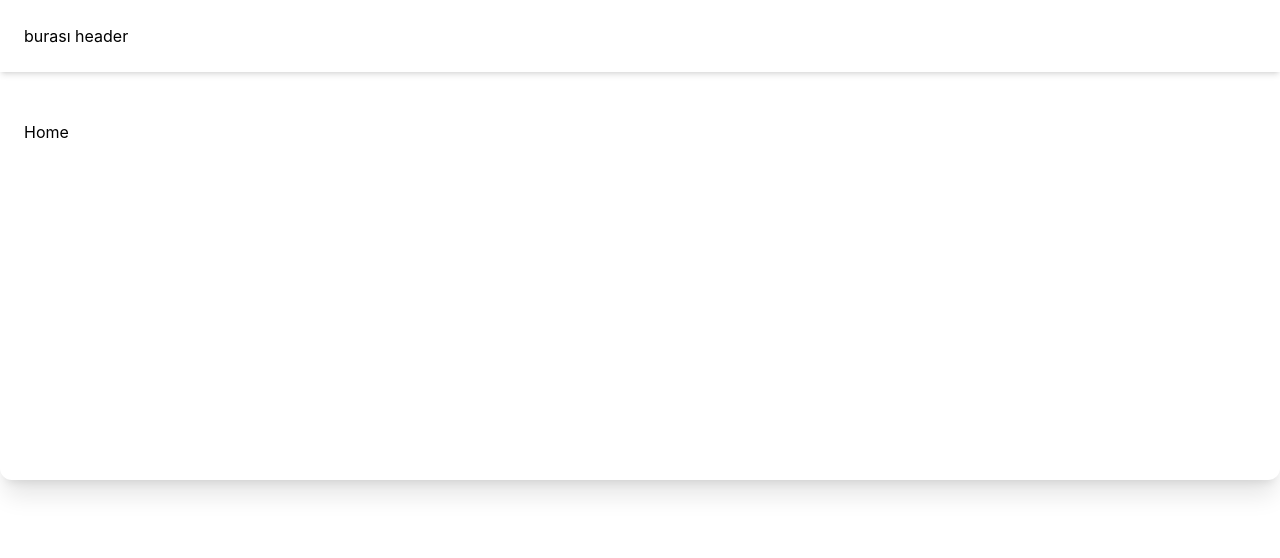
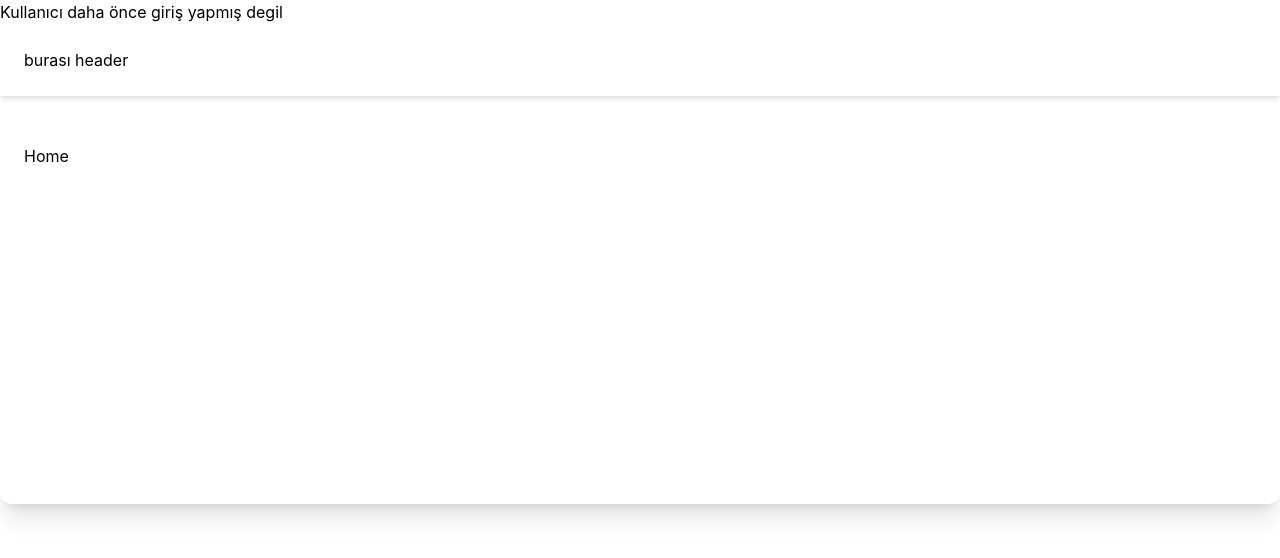
Before and after one commit to gokhanozdemir/tivikkir, a React (Vite) app: page / in a window 1280 px wide. Shown: the top 558 px of the page. Built offline with nearby package versions, Linux system fonts and the light colour scheme.

Commit message:
sayfa ilk açıldığında kullanıcı giriş yapmış mı kontrol eder

```diff
--- a/package.json
+++ b/package.json
@@ -10,6 +10,7 @@
   },
   "dependencies": {
     "axios": "^1.7.8",
+    "date-fns": "^4.1.0",
     "jwt-decode": "^4.0.0",
     "query-string": "^9.1.1",
     "react": "^18.2.0",
--- a/src/App.jsx
+++ b/src/App.jsx
@@ -3,10 +3,15 @@ import { Switch, Route } from "react-router-dom";
 import PageLayout from "./PageLayout";
 import Login from "./Login";
 import Signup from "./Signup";
+import { useUserContext } from "./context/UserContext";
 
 function App() {
+
+  const { userInfo } = useUserContext();
+
   return (
     <div>
+      {userInfo.token ? "kullanıcı daha önce giriş yapmış" : "Kullanıcı daha önce giriş yapmış degil"}
       <Switch>
         <Route path="/login">
           <Login />
--- a/src/context/UserContext.jsx
+++ b/src/context/UserContext.jsx
@@ -1,12 +1,21 @@
 import { createContext, useContext, useEffect, useState } from 'react';
 import { useLocalStorage } from '../hooks/useLocalStorage';
 import { jwtDecode } from "jwt-decode";
+import { isPast } from "date-fns";
 
 const UserContext = createContext();
 
 export default function UserContextProvider({ children }) {
 
 	const [userInfo, setUserInfo] = useLocalStorage("tivikkir-user", {});
+
+	useEffect(() => {
+		if (userInfo.token) {
+			if (isPast(jwtDecode(userInfo.token).exp * 1000)) {
+				setUserInfo({});
+			}
+		}
+	}, [userInfo]);
 
 	// userInfo.token
 	/*
```
Also changed, not shown: 1 other file (tests, documents, lock files or other folders).
